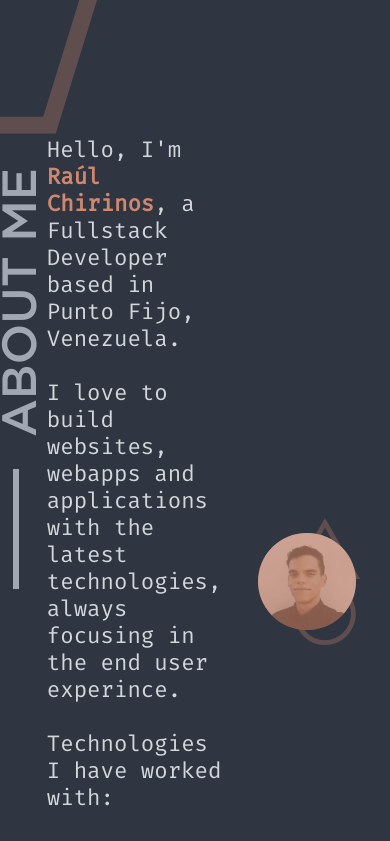
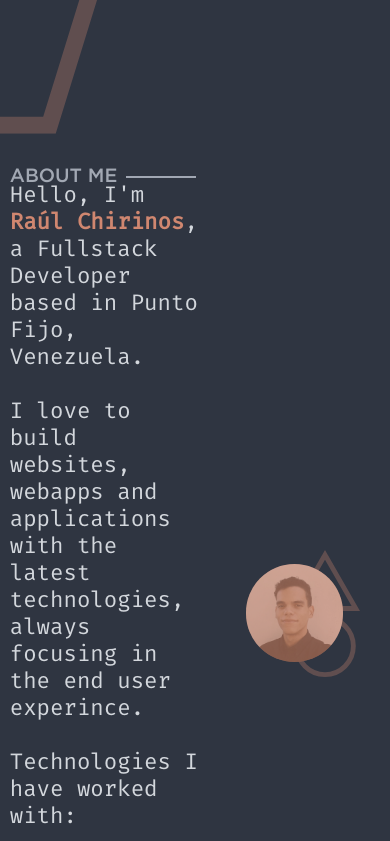
Before and after one commit to rjchirinos/portfoliov2, a React (Create React App) app: page / in a window 390 px wide. Shown: the part 780-1621 px from the top of the page. Built offline with nearby package versions, Linux system fonts and the light colour scheme.

Commit message:
Make the section layout responsive

```diff
--- a/src/components/SectionLayout.tsx
+++ b/src/components/SectionLayout.tsx
@@ -1,42 +1,67 @@
 import React from 'react';
 import styled from 'styled-components';
+import useWindowsDimensions from '../hooks/useWindowsDimensions.js';
+
+export default function SectionLayout(props: any) {
+  const { isSmall, isMedium } = useWindowsDimensions(600, 950);
 
   const Section = styled.section`
     display: flex;
-  flex-direction: row;
+    flex-direction: ${isMedium ? 'column' : 'row'};
     align-items: flex-start;
     justify-content: flex-start;
     margin-top: 4.5rem;
   `;
   const Lateral = styled.div`
-  width: 12%;
+    width: ${isMedium ? '100%' : '12%'};
     display: flex;
-  flex-direction: column;
+    flex-direction: ${isMedium ? 'row' : 'column'};
     justify-content: flex-start;
     align-items: center;
-  min-height: 100vh;
+    min-height: ${isMedium ? '0' : '100vh'};
     /* position: relative; */
   `;
 
   const Column = styled.div`
     display: flex;
-  flex-direction: column;
+    flex-direction: ${isMedium ? 'row' : 'column'};
     justify-content: flex-start;
     align-items: center;
+    ${
+      !isMedium &&
+      `
       min-height: 100vh;
+    `
+    }
+    ${
+      isMedium &&
+      `
+      width: 95%;
+      margin: auto;
+    `
+    }
+    ${
+      isSmall &&
+      `
+      margin-bottom: 1.2rem;
+    `
+    }
   `;
 
   const Content = styled.div`
-  width: 88%;
-  margin-top: 2rem;
+    width: ${isMedium ? '95%' : '88%'};
+    ${isMedium && 'margin: auto;'}
+    margin-top: ${isMedium ? '0.5rem' : '2rem'};
   `;
 
   const SectionTitle = styled.h3`
-  /* transform: rotate(-90deg) translate(-40%, 0); */
+    ${!isMedium &&
+    `
     writing-mode: vertical-rl;
     transform: scale(-1);
+    `}
     top: 0;
-  font-size: 3rem;
+    font-size: ${isSmall ? '1.2rem' : isMedium ? '2rem' : '3rem'};
     text-transform: uppercase;
     white-space: nowrap;
     color: #d8dee9ad;
@@ -49,9 +74,19 @@ const LateralLine = styled.div`
     background-color: #d8dee9ad;
     margin-top: 2rem;
     transform: translateX(-7px);
+    ${isMedium &&
+    `
+      width: 120px;
+      height: 4px;
+      margin-left: 2rem;
+    `}
+    ${isSmall &&
+    `
+      width: 70px;
+      height: 2px;
+      margin-left: 1rem;
+    `}
   `;
-
-export default function SectionLayout(props: any) {
   return (
     <Section id={props.id}>
       <Lateral>
```
Lines whose indentation alone changed are shown as unchanged.
